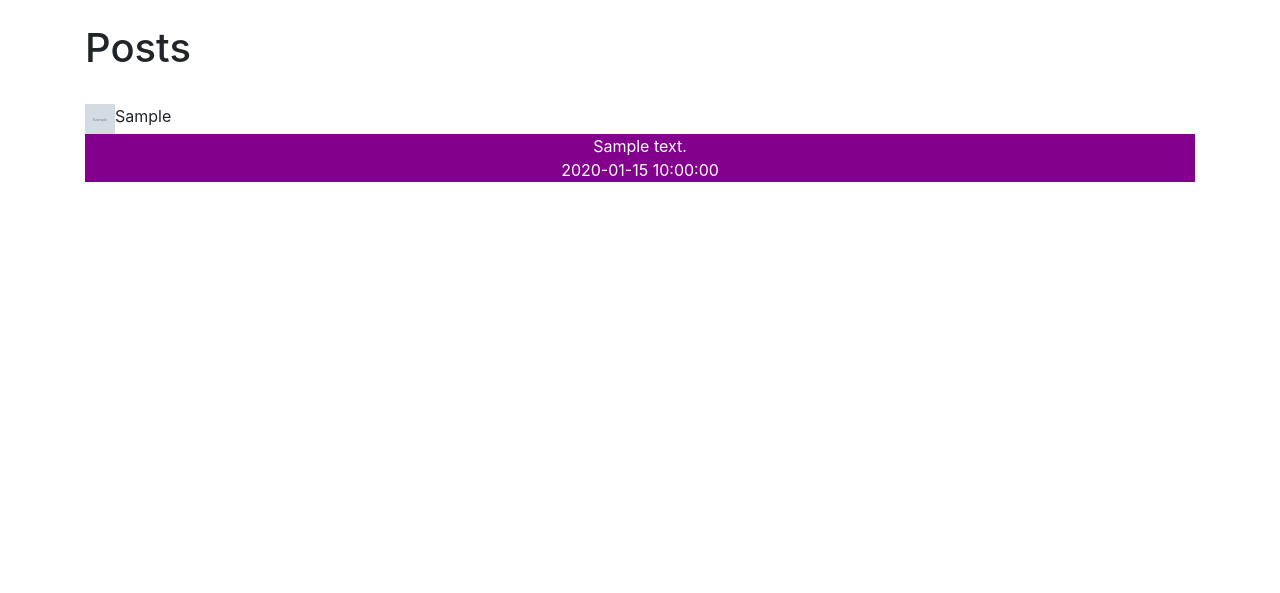
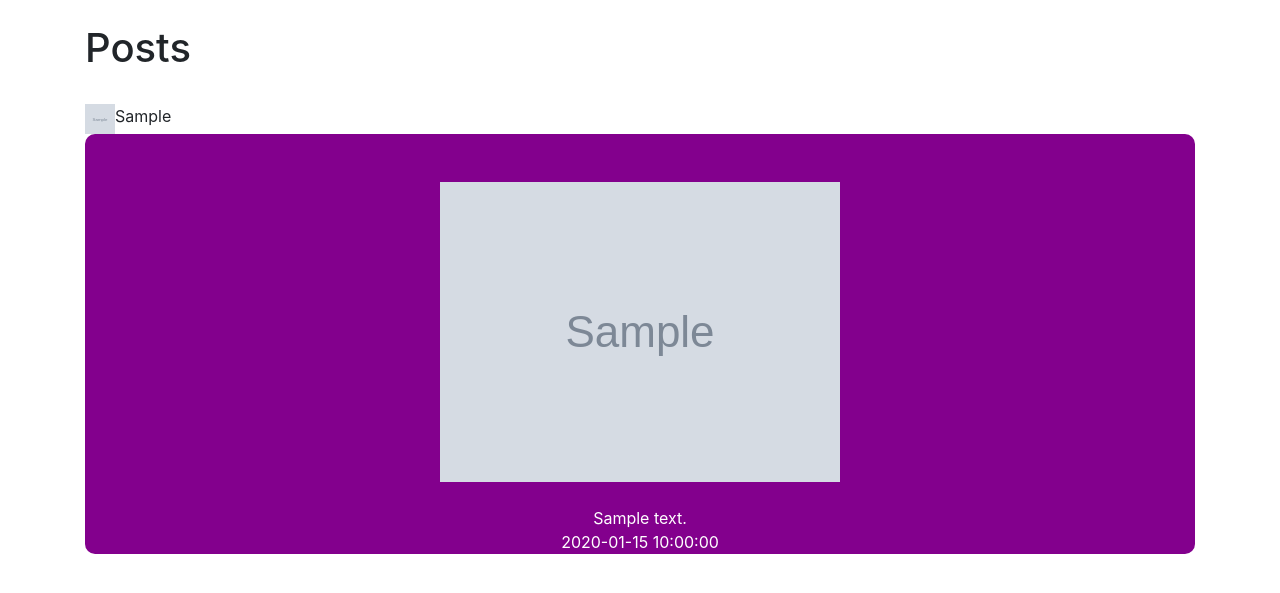
Before and after one commit to Comusch/Sozialmedia-Clone, a Flask app: page / in a window 1280 px wide. Shown: the part 62-655 px from the top of the page. Run offline with Flask 3, Linux system fonts and the light colour scheme; a user stored in the database is signed in; tables that the repository leaves empty hold one stand-in row (values such as "Sample post"); grey boxes marked "Sample" are stand-in pictures; some libraries are stand-ins or nearby versions.

Commit message:
Now you can see Posts with and without images

```diff
--- a/static/CSS-files/style_home.css
+++ b/static/CSS-files/style_home.css
@@ -7,7 +7,19 @@
     width: 100%;
     margin: 0 auto;
     padding: 0;
+    border-radius: 10px;
     background-color: #83008d;
     color: #ffffff;
     box-shadow: 0 0 10px rgba(255, 255, 255, 0.2);
 }
+.image-container {
+            width: 100%; /* Containerbreite auf 100% des Elternelements setzen */
+            max-width: 500px; /* Maximale Breite des Containers */
+            margin: 0 auto; /* Zentrieren des Containers */
+        }
+
+.responsive-image {
+    width: 80%; /* Bildbreite auf 100% des Containers setzen */
+    height: auto; /* Höhe automatisch anpassen, um das Bildverhältnis beizubehalten */
+    object-fit: contain; /* Bild skalieren und beibehalten des Bildverhältnisses */
+}
--- a/templates/Home.html
+++ b/templates/Home.html
@@ -23,6 +23,14 @@
                     <img src="../static/Profil_images/{{ post.users.img_profile }}" width="30" height="30" class="d-inline-block align-top" alt="">{{ post.users.firstName }}
         </div>
             <div class="post-layour">
+            <br>
+                {% if post.post_image !="default.png" %}
+                <br>
+                    <div align="center" class="image-container">
+                    <img class="responsive-image" src="../static/Post_images/{{ post.post_image }}" class="d-inline-block align-top" >
+                    </div>
+                <br>
+                 {% endif %}
                 <div class="post-content" align="center">
                 {{ post.text }}
                 <br>
--- a/templates/addProfile.html
+++ b/templates/addProfile.html
@@ -3,14 +3,14 @@
 {% block  content%}
 <h1 align="center">Change Profil</h1>
     <div id="Changing Profil">
-    <img src="../static/Profil_images/{{user.img_profile}}" alt="image" width="200" height="200" style="border-radius: 50%; margin-left: 40%; margin-top: 5%">
+    <img src="../static/Profil_images/{{user.img_profile}}" alt="image" width="200" height="200" align="center" style="border-radius: 50%; margin-left: 40%; margin-top: 5%">
     <h5 align="center">{{ user.firstName }}</h5>
         <br>
     <p align="center">{{ user.profile_description }}</p>
         <br>
     <h4 align="center">Change your profil </h4>
         <br>
-<form method="POST">
+<form method="POST" enctype="multipart/form-data">
     <textarea name="profile_description" id="profile_description" class="form-control" placeholder="Enter profile description"></textarea>
     <br>
     <input type="file" id="image_change" accept="image/*" name="image_change" >
--- a/views.py
+++ b/views.py
@@ -2,6 +2,7 @@ from flask import Blueprint, render_template, request, flash, jsonify
 from flask_login import login_user, login_required, logout_user, current_user
 from app import db
 from models import Post
+import datetime
 from sqlalchemy.sql import func
 import json
 import os
@@ -29,7 +30,9 @@ def createPost():
             if "image" in request.files:
                 image = request.files["image"]
                 if image.filename != "":
-                    image_filename = f"{current_user.id}_{new_Post.date}.png"
+                    print(str(datetime.datetime.now()) + " " + image.filename)
+                    date = str(datetime.datetime.now()).replace(" ", "_").replace(":", "_").replace(".", "_")
+                    image_filename = f"{current_user.id}_{date}.png"
                     image_path = os.path.join("static", "Post_images", image_filename)
                     image.save(image_path)
                     new_Post.post_image = image_filename
```
Also changed, not shown: auth.py (+8 -2 lines).
